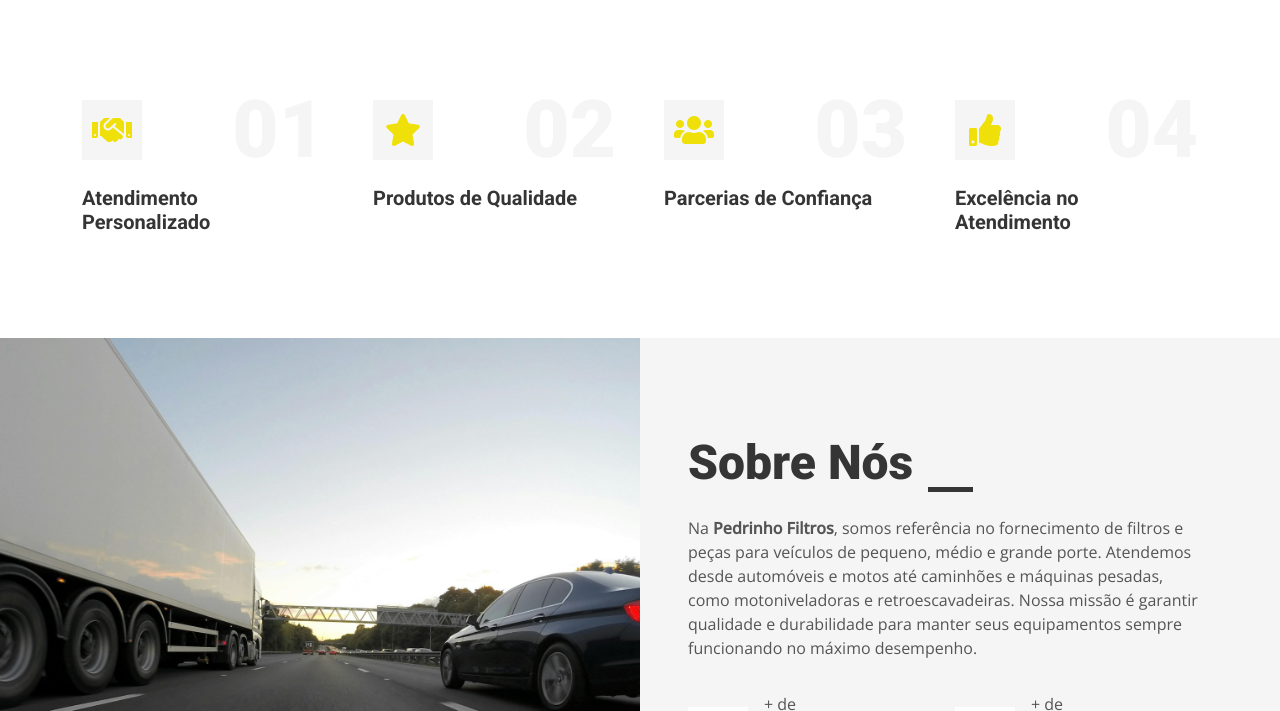
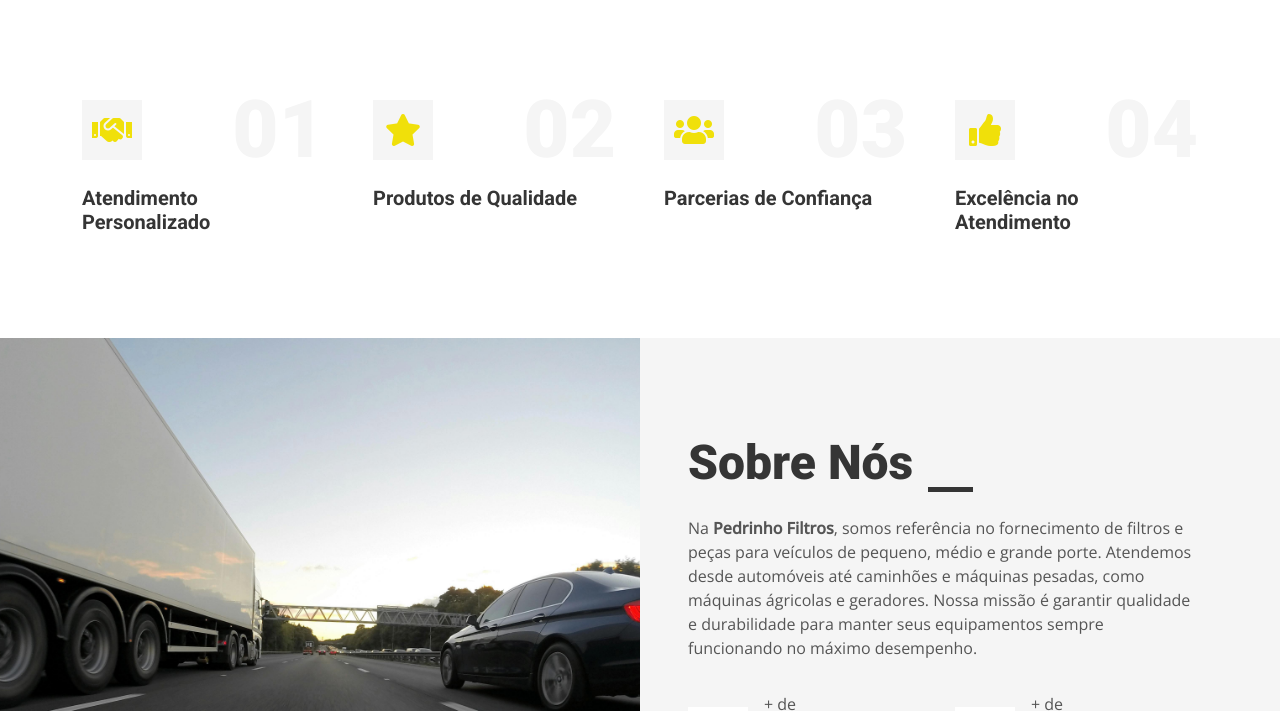
Before and after one commit to jfiliprc/pedrinhoFiltros, a plain HTML site: page index.html in a window 1280 px wide. Shown: the part 89-800 px from the top of the page. Drawn offline with nearby package versions, Linux system fonts and the light colour scheme; a script that the page names is missing.

Commit message:
Update index.html

```diff
--- a/index.html
+++ b/index.html
@@ -194,8 +194,8 @@
                         <p class="mb-4 pb-2">
                             Na <strong>Pedrinho Filtros</strong>, somos referência no fornecimento de filtros e peças
                             para veículos de pequeno, médio e grande porte.
-                            Atendemos desde automóveis e motos até caminhões e máquinas pesadas, como motoniveladoras e
-                            retroescavadeiras. Nossa missão é garantir qualidade e durabilidade para manter seus
+                            Atendemos desde automóveis até caminhões e máquinas pesadas, como máquinas ágricolas e geradores.
+                            Nossa missão é garantir qualidade e durabilidade para manter seus
                             equipamentos sempre funcionando no máximo desempenho.
                         </p>
                         <div class="row g-4 mb-4 pb-2">
@@ -362,7 +362,7 @@
                         </div>
                         <p class="mb-4 pb-2">
                             Com anos de experiência no mercado, a Pedrinho Filtros oferece qualidade e confiança
-                            nos serviços e produtos para veículos de todos os tipos, desde carros até máquinas pesadas.
+                            em produtos para veículos de todos os tipos, desde carros até máquinas pesadas.
                             Nosso compromisso é entregar filtros e peças de alto desempenho, garantindo a durabilidade e
                             a eficiência do seu veículo.
                         </p>
```
